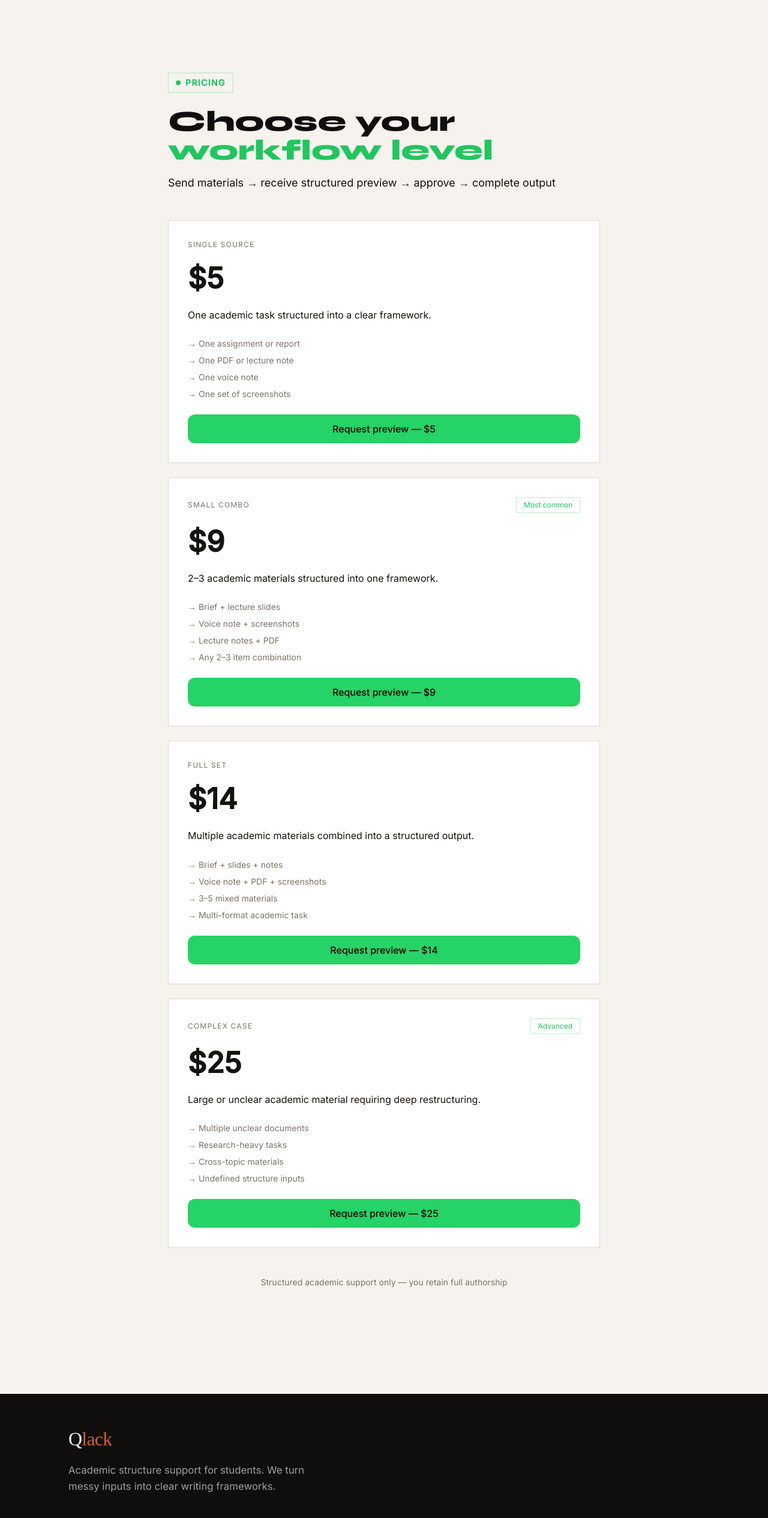
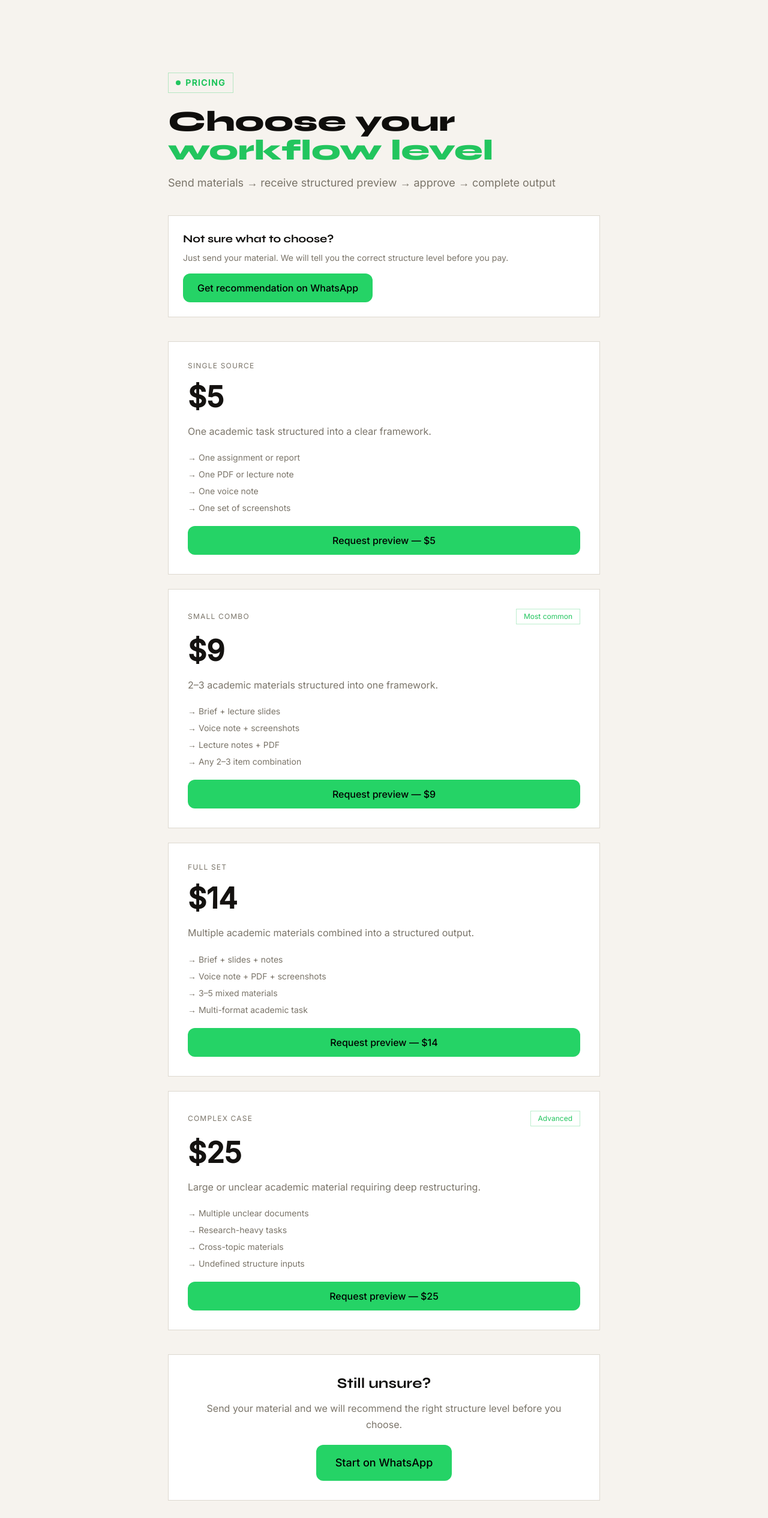
Before and after one commit to fazetdev/structura, a Next.js app: page /pricing in a window 1280 px wide. Shown: the part 120-2651 px from the top of the page at 60% size. Built offline with nearby package versions, Linux system fonts and the light colour scheme.

Commit message:
update my main page

```diff
--- a/app/pricing/page.tsx
+++ b/app/pricing/page.tsx
@@ -7,7 +7,7 @@ export default function PricingPage() {
       <div className="max-w-3xl mx-auto px-6">
 
         {/* HEADER */}
-        <div className="mb-12">
+        <div className="mb-10">
           <div className="inline-flex items-center gap-2 border border-[#22c55e]/30 px-3 py-1.5 mb-6">
             <span className="w-2 h-2 rounded-full bg-[#22c55e]" />
             <span className="text-sm font-semibold tracking-widest uppercase text-[#22c55e]">
@@ -19,19 +19,37 @@ export default function PricingPage() {
             Choose your <span className="text-[#22c55e]">workflow level</span>
           </h1>
 
-          <p className="text-lg">
+          <p className="text-lg text-[#7a7469]">
             Send materials → receive structured preview → approve → complete output
           </p>
         </div>
 
+        {/* DECISION HELPER */}
+        <div className="bg-white border border-[#ddd9d0] p-6 mb-10">
+          <h2 className="text-lg font-semibold mb-2">
+            Not sure what to choose?
+          </h2>
+
+          <p className="text-sm text-[#7a7469] mb-4">
+            Just send your material. We will tell you the correct structure level before you pay.
+          </p>
+
+          <WhatsAppButton
+            label="Get recommendation on WhatsApp"
+            size="md"
+          />
+        </div>
+
         {/* TIERS */}
-        <div className="flex flex-col gap-6 mb-12">
+        <div className="flex flex-col gap-6 mb-10">
 
           {tiers.map((tier) => (
             <div
               key={tier.id}
-              className="bg-white border border-[#ddd9d0] p-8 flex flex-col gap-6"
+              className="bg-white border border-[#ddd9d0] p-8 flex flex-col gap-5"
             >
+
+              {/* HEADER ROW */}
               <div className="flex justify-between items-center">
                 <span className="text-xs tracking-widest uppercase text-[#7a7469]">
                   {tier.name}
@@ -44,23 +62,50 @@ export default function PricingPage() {
                 )}
               </div>
 
-              <div className="text-5xl font-black">{tier.price}</div>
+              {/* PRICE */}
+              <div className="text-5xl font-black text-[#141210]">
+                {tier.price}
+              </div>
 
-              <p>{tier.desc}</p>
+              {/* DESCRIPTION */}
+              <p className="text-[#7a7469]">
+                {tier.desc}
+              </p>
 
+              {/* EXAMPLES */}
               <ul className="text-sm text-[#7a7469] space-y-2">
                 {tier.examples.map((e) => (
                   <li key={e}>→ {e}</li>
                 ))}
               </ul>
 
+              {/* CTA */}
               <WhatsAppButton
                 label={`Request preview — ${tier.price}`}
                 fullWidth
                 customMessage={tier.waMessage}
               />
+
             </div>
           ))}
+
+        </div>
+
+        {/* GLOBAL CTA */}
+        <div className="bg-white border border-[#ddd9d0] p-8 text-center mb-10">
+
+          <h2 className="text-2xl font-bold mb-3">
+            Still unsure?
+          </h2>
+
+          <p className="text-[#7a7469] mb-5">
+            Send your material and we will recommend the right structure level before you choose.
+          </p>
+
+          <WhatsAppButton
+            label="Start on WhatsApp"
+            size="lg"
+          />
 
         </div>
 
```
